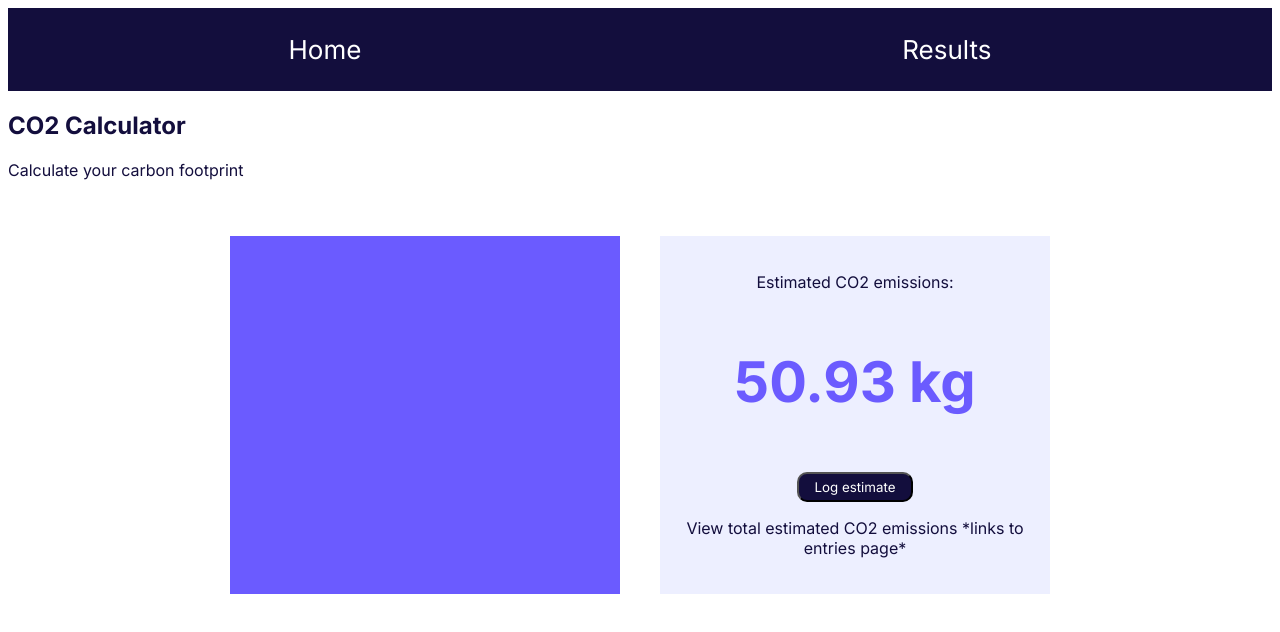
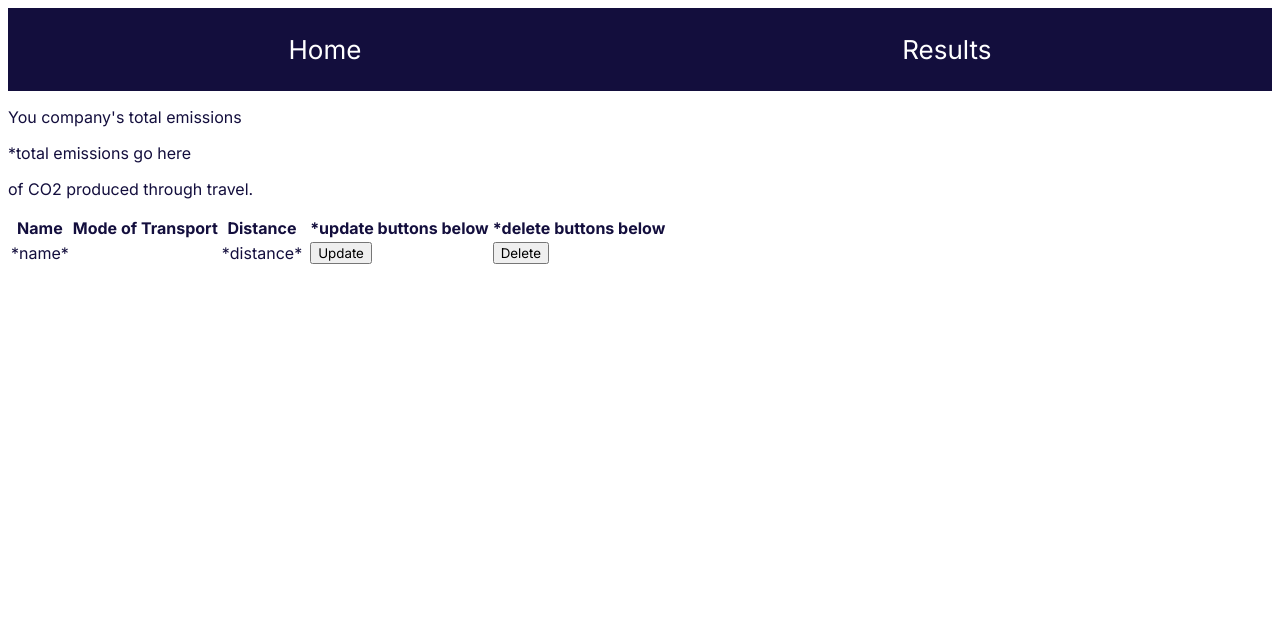
Before and after one commit to LidzDev/Emissions-Calculator, a React (Vite) app in the folder client/: page /triptable in a window 1280 px wide. Shown: the top 632 px of the page. Built offline with nearby package versions, Linux system fonts and the light colour scheme; no server answers.

Commit message:
added Router, created new Home component and TripEmissionTotal

```diff
--- a/client/src/App.jsx
+++ b/client/src/App.jsx
@@ -1,16 +1,18 @@
 import { useState, useEffect } from 'react'
 // import TransportList from './components/TransportList'
-import MainTitle from './components/MainTitle'
+// import MainTitle from './components/MainTitle'
 import TransportService from './services/TransportService'
+import Home from './components/Home'
 import './App.css'
-import TripForm from './components/TripForm'
+// import TripForm from './components/TripForm'
 import { BrowserRouter as Router, Route, Routes } from 'react-router-dom'
 import NavBar from './components/NavBar'
+import TripTable from './components/TripTable'
+// import TripTable from './components/TripTable'
 
 function App() {
   const [modes, setModes] = useState([])
-  const title = "CO2 Calculator"
-  const intro = "Calculate your carbon footprint"
+
 
   useEffect(() => {
     TransportService.getModesOfTransport()
@@ -20,21 +22,10 @@ function App() {
   return (
     <Router>
       <NavBar />
-      <MainTitle title={title} intro={intro} />
-      <div className="flex-box">
-        <div className="calc-form">
-          <Routes>
-            <Route path="/" element={<TripForm modes={modes} />} />
-            {/* <Route path="/triptable" element={<TripTable />} /> */}
-          </Routes>
-        </div>
-        <div className="form-output">
-          <p>Estimated CO2 emissions: </p>
-          <p className="trip-emissions-total">50.93 kg</p> {/**this will be where the calc for the trip goes* */}
-          <button className="log-estimate-btn" >Log estimate</button>
-          <p>View total estimated CO2 emissions *links to entries page*</p>
-        </div>
-      </div>
+      <Routes>
+      <Route path='/'element={<Home modes={modes}/>} />
+      <Route path='/triptable' element={<TripTable />} />
+      </Routes>
     </Router>
   )
 }
--- /dev/null
+++ b/client/src/components/Home.jsx
@@ -0,0 +1,27 @@
+import MainTitle from "./MainTitle"
+import TripForm from "./TripForm";
+import TripEmissionsTotal from "./TripEmissionsTotal";
+
+const Home = ({ modes }) => {
+
+    const title = "CO2 Calculator"
+    const intro = "Calculate your carbon footprint"
+
+    return (
+        <>
+            <MainTitle title={title} intro={intro} />
+            <div className="flex-box">
+                <div className="calc-form">
+                    <TripForm modes={modes} />
+                    {/* <Routes> */}
+                    {/* <Route path="/" element={<TripForm modes={modes} />} /> */}
+                    {/* <Route path="/triptable" element={<TripTable mode={mode} />} /> */}
+                    {/* </Routes> */}
+                </div>
+                <TripEmissionsTotal />
+            </div>
+        </>
+    );
+}
+
+export default Home;
--- /dev/null
+++ b/client/src/components/TripEmissionsTotal.jsx
@@ -0,0 +1,12 @@
+const TripEmissionsTotal = () => {
+    return (
+        <div className="form-output">
+                    <p>Estimated CO2 emissions: </p>
+                    <p className="trip-emissions-total">50.93 kg</p> {/**this will be where the calc for the trip goes* */}
+                    <button className="log-estimate-btn" >Log estimate</button>
+                    <p>View total estimated CO2 emissions *links to entries page*</p>
+                </div>
+    );
+}
+
+export default TripEmissionsTotal;
--- a/client/src/components/TripForm.jsx
+++ b/client/src/components/TripForm.jsx
@@ -14,7 +14,7 @@ const TripForm = ({modes}) => {
         <form  id="trip-form" >
             {/* <h2>Record a Trip</h2> */}
             <div className="formWrap">
-                <label htmlFor="name">Name</label>
+                <label htmlFor="name">Name</label><br/>
                 <input
                     // onChange={onChange}
                     type="text"
@@ -24,7 +24,7 @@ const TripForm = ({modes}) => {
                     />
             </div>
             <div className="formWrap">
-                <label htmlFor="modes">Mode of Transport</label>
+                <label htmlFor="modes">Mode of Transport</label><br/>
                 <select
                 // onChange={onChange}
                 id="modes"
@@ -34,7 +34,7 @@ const TripForm = ({modes}) => {
                 </select>
             </div>
             <div className="formWrap">
-                <label htmlFor="distance">Kilometres (km)</label>
+                <label htmlFor="distance">Kilometres (km)</label><br/>
                 <input
                     // onChange={onChange}
                     type="number"
@@ -44,7 +44,7 @@ const TripForm = ({modes}) => {
                     />
             </div>
             <div className="formWrap">
-                <label htmlFor="trips">Trips per week</label>
+                <label htmlFor="trips">Trips per week</label><br/>
                 <input
                     // onChange={onChange}
                     type="number"
--- a/client/src/components/TripTable.jsx
+++ b/client/src/components/TripTable.jsx
@@ -1,6 +1,6 @@
-import TransportMode from "./TransportMode"
+// import TransportMode from "./TransportMode"
 
-const TripTable = ({mode}) => {
+const TripTable = (mode) => {
     return (
         <section>
             <p>You company's total emissions</p>
@@ -27,6 +27,7 @@ const TripTable = ({mode}) => {
                 </tr>
             </table>
         </section>
+        // <h1>I'm the TripTable</h1>
     )
 }
 
```
